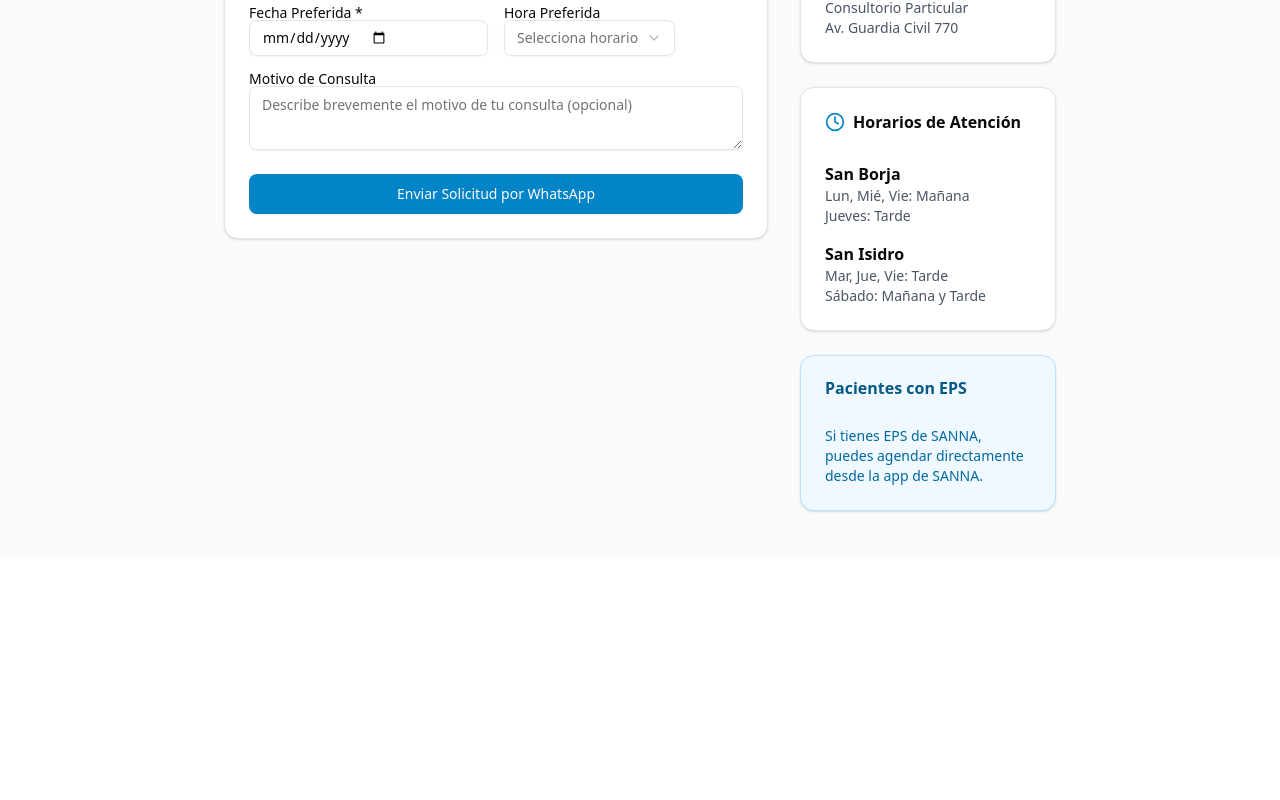
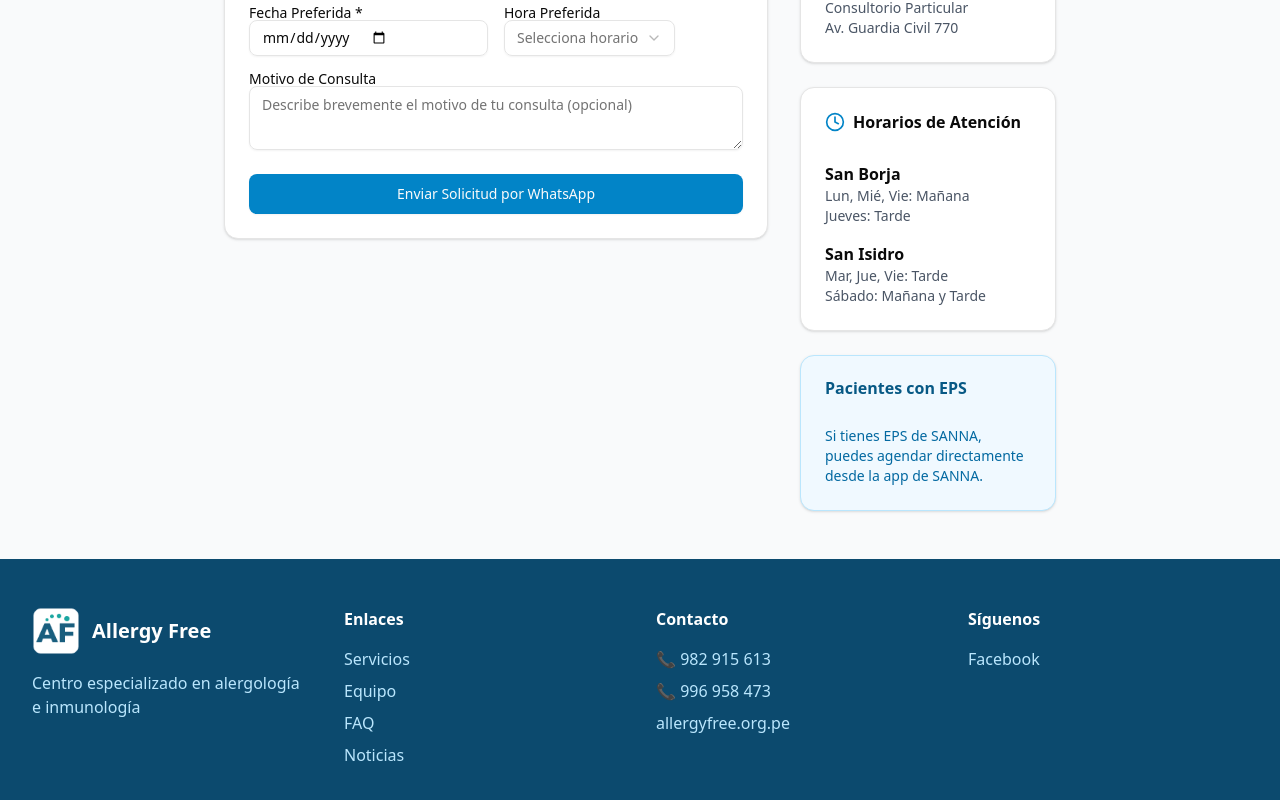
Before and after one commit to allergy-free-org/allergy-free, a Next.js app: page /reservar in a window 1280 px wide. Shown: the part 710-1510 px from the top of the page. Before the commit the page ends 1269 px from the top, so only its background shows below. Built offline with nearby package versions, Linux system fonts and the light colour scheme.

Commit message:
Move navigation and footer component to shared layout

```diff
--- a/app/contacto/page.tsx
+++ b/app/contacto/page.tsx
@@ -41,8 +41,6 @@ ${formData.mensaje}`
 
   return (
     <div className="min-h-screen bg-gray-50">
-      <Navigation currentPage="/contacto" />
-
       <div className="max-w-7xl mx-auto px-4 sm:px-6 lg:px-8 py-12">
         {/* Header */}
         <div className="mb-12">
--- a/app/equipo/page.tsx
+++ b/app/equipo/page.tsx
@@ -8,8 +8,6 @@ import Navigation from "@/components/Navigation"
 export default function EquipoPage() {
   return (
     <div className="min-h-screen bg-white">
-      <Navigation currentPage="/equipo" />
-
       <div className="max-w-7xl mx-auto px-4 sm:px-6 lg:px-8 py-12">
         {/* Header */}
         <div className="mb-12">
--- a/app/faq/page.tsx
+++ b/app/faq/page.tsx
@@ -97,8 +97,6 @@ export default function FAQPage() {
 
   return (
     <div className="min-h-screen bg-white">
-      <Navigation currentPage="/faq" />
-
       <div className="max-w-4xl mx-auto px-4 sm:px-6 lg:px-8 py-12">
         {/* Header */}
         <div className="mb-12">
--- a/app/layout.tsx
+++ b/app/layout.tsx
@@ -1,6 +1,8 @@
 import type { Metadata } from "next";
 import { Geist, Geist_Mono } from "next/font/google";
 import "./globals.css";
+import Navigation from "@/components/Navigation";
+import Footer from "@/components/Footer";
 
 const geistSans = Geist({
   variable: "--font-geist-sans",
@@ -64,7 +66,11 @@ export default function RootLayout({
       <body
         className={`${geistSans.variable} ${geistMono.variable} antialiased`}
       >
-        {children}
+        <Navigation />
+        <main>
+          {children}
+        </main>
+        <Footer />
       </body>
     </html>
   );
--- a/app/noticias/page.tsx
+++ b/app/noticias/page.tsx
@@ -89,8 +89,6 @@ export default function NoticiasPage() {
 
   return (
     <div className="min-h-screen bg-white">
-      <Navigation currentPage="/noticias" />
-
       <div className="max-w-7xl mx-auto px-4 sm:px-6 lg:px-8 py-12">
         {/* Header */}
         <div className="mb-12">
--- a/app/page.tsx
+++ b/app/page.tsx
@@ -3,13 +3,10 @@ import { Button } from "@/components/ui/button"
 import { Card, CardContent, CardDescription, CardHeader, CardTitle } from "@/components/ui/card"
 import { MapPin, Phone, Clock, Calendar, Shield, Award, Heart } from "lucide-react"
 import Image from "next/image"
-import Navigation from "@/components/Navigation"
 
 export default function HomePage() {
   return (
     <div className="min-h-screen bg-gradient-to-b from-gray-50 to-white">
-      <Navigation currentPage="/" />
-
       {/* Hero Section */}
       <section className="relative py-20 px-4 sm:px-6 lg:px-8">
         <div className="max-w-7xl mx-auto">
@@ -207,59 +204,6 @@ export default function HomePage() {
           </div>
         </div>
       </section>
-
-      {/* Footer */}
-      <footer className="bg-ocean-900 text-white py-12 px-4 sm:px-6 lg:px-8">
-        <div className="max-w-7xl mx-auto">
-          <div className="grid md:grid-cols-4 gap-8">
-            <div>
-              <div className="flex items-center space-x-3 mb-4">
-                <Image src="/light-icon.png" alt="Allergy Free" width={48} height={48} />
-                <span className="text-xl font-bold">Allergy Free</span>
-              </div>
-              <p className="text-ocean-200">Centro especializado en alergología e inmunología</p>
-            </div>
-
-            <div>
-              <h3 className="font-semibold mb-4">Enlaces</h3>
-              <div className="space-y-2">
-                <Link href="/servicios" className="block text-ocean-200 hover:text-white">
-                  Servicios
-                </Link>
-                <Link href="/equipo" className="block text-ocean-200 hover:text-white">
-                  Equipo
-                </Link>
-                <Link href="/faq" className="block text-ocean-200 hover:text-white">
-                  FAQ
-                </Link>
-                <Link href="/noticias" className="block text-ocean-200 hover:text-white">
-                  Noticias
-                </Link>
-              </div>
-            </div>
-
-            <div>
-              <h3 className="font-semibold mb-4">Contacto</h3>
-              <div className="space-y-2 text-ocean-200">
-                <p>📞 982 915 613</p>
-                <p>📞 996 958 473</p>
-                <p>allergyfree.org.pe</p>
-              </div>
-            </div>
-
-            <div>
-              <h3 className="font-semibold mb-4">Síguenos</h3>
-              <Link href="https://facebook.com/consultorio.allergyfree" className="text-ocean-200 hover:text-white">
-                Facebook
-              </Link>
-            </div>
-          </div>
-
-          {/* <div className="border-t border-ocean-800 mt-8 pt-8 text-center text-ocean-200">
-            <p>&copy; 2024 Allergy Free. Todos los derechos reservados.</p>
-          </div> */}
-        </div>
-      </footer>
     </div>
   )
 }
--- a/app/reservar/page.tsx
+++ b/app/reservar/page.tsx
@@ -50,8 +50,6 @@ Motivo de consulta: ${formData.motivo}`
 
   return (
     <div className="min-h-screen bg-gray-50">
-      <Navigation />
-
       <div className="max-w-4xl mx-auto px-4 sm:px-6 lg:px-8 py-12">
         {/* Header */}
         <div className="mb-8">
--- a/app/servicios/page.tsx
+++ b/app/servicios/page.tsx
@@ -9,7 +9,6 @@ import Navigation from "@/components/Navigation"
 export default function ServiciosPage() {
   return (
     <div className="min-h-screen bg-white">
-      <Navigation currentPage="/servicios" />
 
       <div className="max-w-7xl mx-auto px-4 sm:px-6 lg:px-8 py-12">
         {/* Header */}
--- /dev/null
+++ b/components/Footer.tsx
@@ -0,0 +1,58 @@
+import Link from "next/link"
+import Image from "next/image"
+
+export default function Footer() {
+  return (
+    <footer className="bg-ocean-900 text-white py-12 px-4 sm:px-6 lg:px-8">
+      <div className="max-w-7xl mx-auto">
+        <div className="grid md:grid-cols-4 gap-8">
+          <div>
+            <div className="flex items-center space-x-3 mb-4">
+              <Image src="/light-icon.png" alt="Allergy Free" width={48} height={48} />
+              <span className="text-xl font-bold">Allergy Free</span>
+            </div>
+            <p className="text-ocean-200">Centro especializado en alergología e inmunología</p>
+          </div>
+
+          <div>
+            <h3 className="font-semibold mb-4">Enlaces</h3>
+            <div className="space-y-2">
+              <Link href="/servicios" className="block text-ocean-200 hover:text-white">
+                Servicios
+              </Link>
+              <Link href="/equipo" className="block text-ocean-200 hover:text-white">
+                Equipo
+              </Link>
+              <Link href="/faq" className="block text-ocean-200 hover:text-white">
+                FAQ
+              </Link>
+              <Link href="/noticias" className="block text-ocean-200 hover:text-white">
+                Noticias
+              </Link>
+            </div>
+          </div>
+
+          <div>
+            <h3 className="font-semibold mb-4">Contacto</h3>
+            <div className="space-y-2 text-ocean-200">
+              <p>📞 982 915 613</p>
+              <p>📞 996 958 473</p>
+              <p>allergyfree.org.pe</p>
+            </div>
+          </div>
+
+          <div>
+            <h3 className="font-semibold mb-4">Síguenos</h3>
+            <Link href="https://facebook.com/consultorio.allergyfree" className="text-ocean-200 hover:text-white">
+              Facebook
+            </Link>
+          </div>
+        </div>
+
+        {/* <div className="border-t border-ocean-800 mt-8 pt-8 text-center text-ocean-200">
+          <p>&copy; 2024 Allergy Free. Todos los derechos reservados.</p>
+        </div> */}
+      </div>
+    </footer>
+  )
+}
--- a/components/Navigation.tsx
+++ b/components/Navigation.tsx
@@ -1,13 +1,14 @@
+"use client"
+
 import Link from "next/link"
 import { Button } from "@/components/ui/button"
 import { Calendar } from "lucide-react"
 import Image from "next/image"
+import { usePathname } from "next/navigation"
 
-interface NavigationProps {
-  currentPage?: string
-}
+export default function Navigation() {
+  const pathname = usePathname()
 
-export default function Navigation({ currentPage }: NavigationProps) {
   const navItems = [
     { href: "/", label: "Inicio" },
     { href: "/servicios", label: "Servicios" },
@@ -34,7 +35,7 @@ export default function Navigation({ currentPage }: NavigationProps) {
                 key={item.href}
                 href={item.href}
                 className={
-                  currentPage === item.href
+                  pathname === item.href
                     ? "text-ocean-600 font-medium"
                     : "text-gray-700 hover:text-ocean-600"
                 }
```
